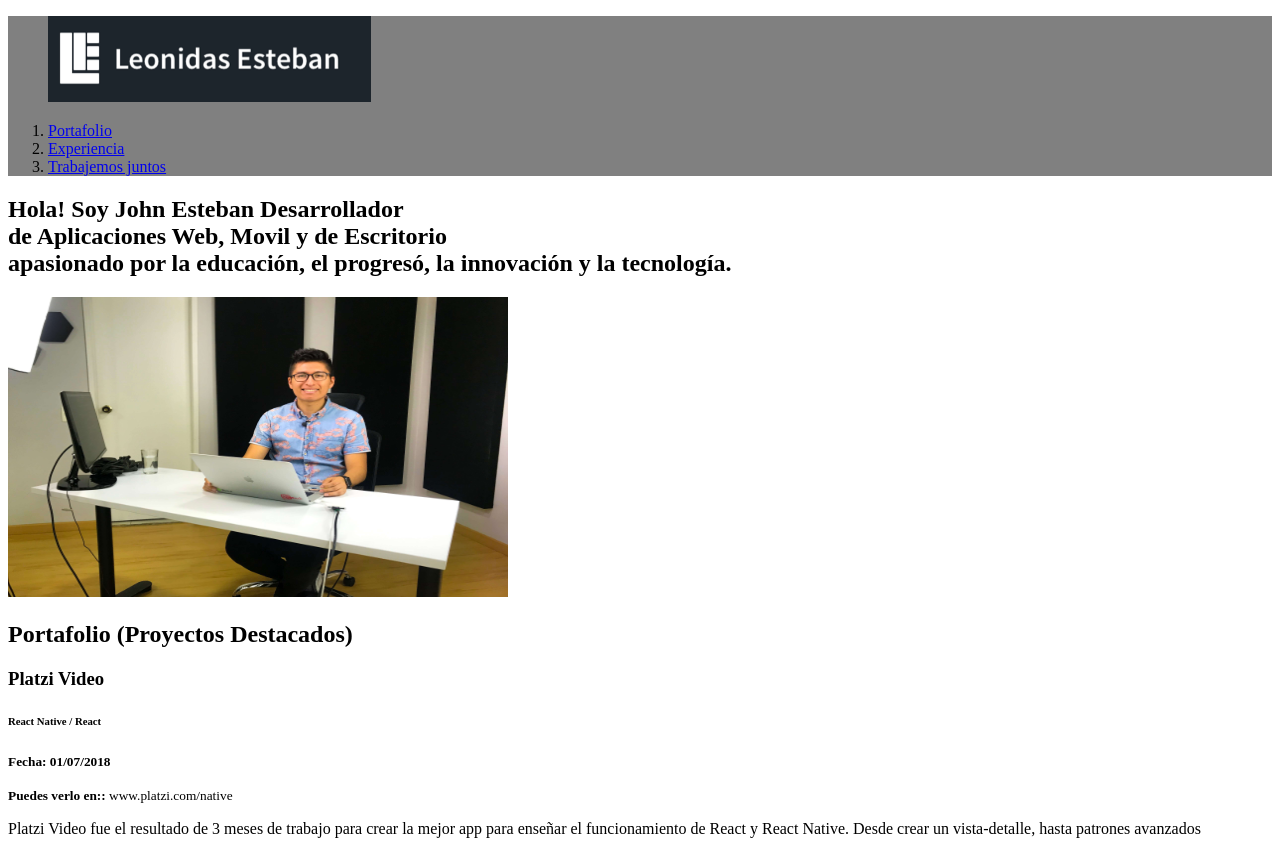
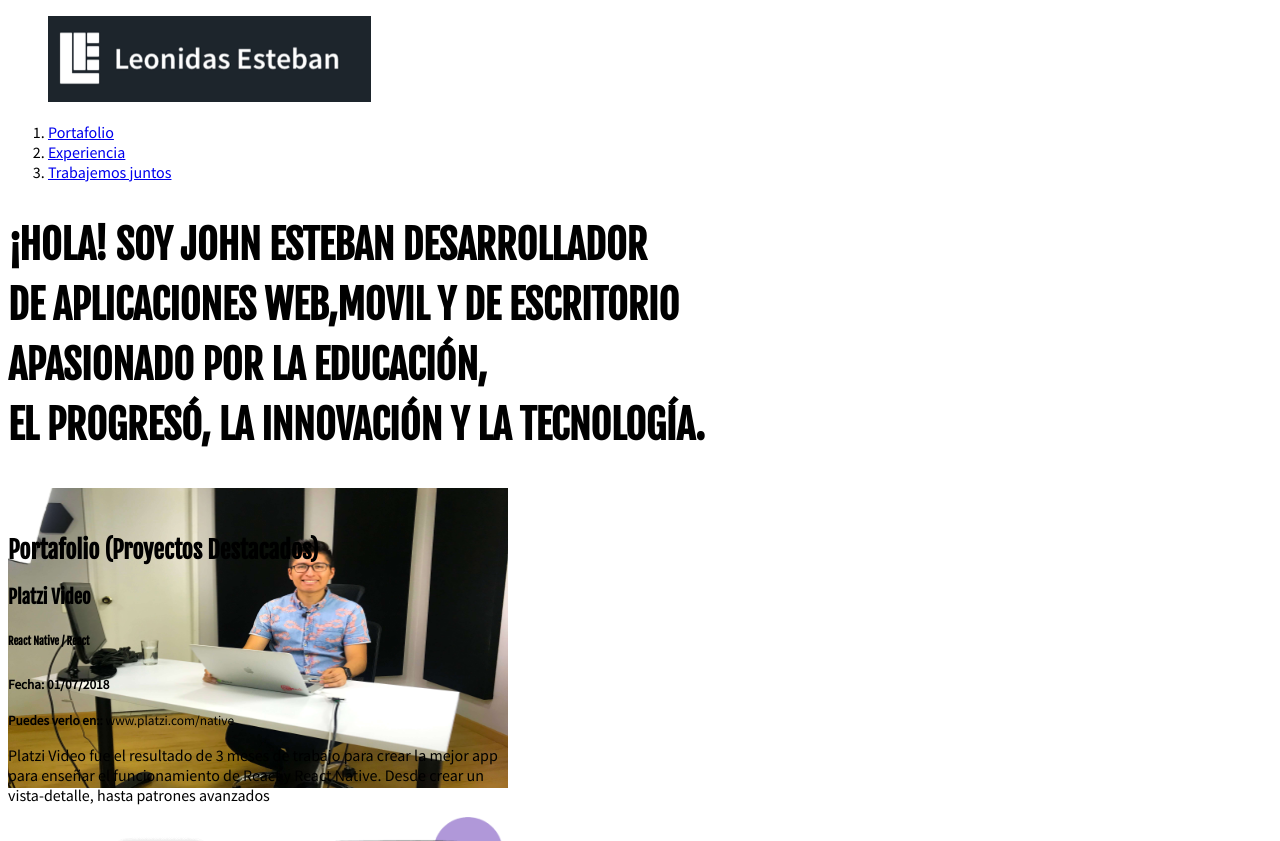
Before and after one commit to JohnEstebanAP/Portafolio-Web, a plain HTML site: page index.html in a window 1280 px wide. Shown: the top 841 px of the page. Drawn offline with Linux system fonts and the light colour scheme.

Commit message:
clase numero 19

```diff
--- a/css/stilos.css
+++ b/css/stilos.css
@@ -1,3 +1,23 @@
-header{
-    background-color: grey !important;
+body{
+     font-family: 'Source Sans Pro', sans-serif;}
+
+h1,h2,h3,h4,h5,h6{
+    font-family: 'Fjalla One', sans-serif;
 }
+
+h1{
+    font-size: 40px;
+    line-height: 150%;
+    letter-spacing: -0.2px;
+    text-transform: uppercase;
+    text-decoration: none;
+}
+
+.hero{
+    height: 300px;
+}
+
+.project-details{
+    width: 500px;
+    height: 200px;
+}
--- a/index.html
+++ b/index.html
@@ -5,62 +5,69 @@
     <meta http-equiv="X-UA-Compatible" content="IE=edge">
     <meta name="viewport" content="width=device-width, initial-scale=1.0">
     <title>Portafolio John Esteban AP</title>
+    <link rel="preconnect" href="https://fonts.gstatic.com">
+    <link href="https://fonts.googleapis.com/css2?family=Fjalla+One&family=Source+Sans+Pro&display=swap" rel="stylesheet">
     <link rel="icon" type="image/png" href="img/favicon.png">
     <link rel="stylesheet" href="css/stilos.css">
 </head>
 <body>
-    <header>
-        <div>
-            <figure>
+    <header class="header">
+        <div >
+            <figure class ="Logo">
                 <img src="img/logo.png" alt="Logo de http://JohnEsteban.com">
             </figure>
 
-            <nav>
+            <nav class="menu">
                 <ol>
                     <li>
-                        <a href="#portafolio">Portafolio</a>
+                        <a class="link" href="#portafolio">Portafolio</a>
                     </li>
 
                     <li>
-                        <a href="#experiencia">Experiencia</a>
+                        <a class="link" href="#experiencia">Experiencia</a>
                     </li>
 
                     <li>
-                        <a href="#contacto">Trabajemos juntos</a>
+                        <a class="link" href="#contacto">Trabajemos juntos</a>
                     </li>
                 </ol>
             </nav>
         </div>
     </header>
-        <section>
+        <section class="hero">
             <h1>
-                Hola! Soy <strong>John Esteban</strong> Desarrollador
-                <br/> de  <strong>Aplicaciones Web, Movil y de Escritorio</strong>
-                <br/> apasionado por la <strong>educación, el progresó, la innovación y la tecnología</strong>.
+                ¡Hola! Soy <strong>John Esteban</strong> Desarrollador
+                <br/>de <strong>Aplicaciones Web,Movil y de Escritorio</strong>
+                <br/>apasionado  por la <strong>educación,
+                <br/>el progresó, la innovación y la tecnología</strong>.
             </h1>
             <img src="img/hero.jpg" width="500px" height="300px" alt="Imagen principal del sitio">
         </section>
 
-        <section id="portafolio">
+        <section class="portfolio">
             <h2>Portafolio (Proyectos Destacados)</h2>
-            <article>
-                <h3>Platzi Video</h3>
-                <h6>React Native / React</h6>
-                <p><small><strong>Fecha: 01/07/2018</strong></small></p>
-                <p><small><strong>Puedes verlo en::</strong> www.platzi.com/native</small></p>
-                <p>Platzi Video fue el resultado de 3 meses de trabajo
+            <article class="project">
+                <div class="project-details">
+                    <h3 class="project-title">Platzi Video</h3>
+                    <h6 class="project-course">React Native / React</h6>
+                    <p class="project-date"><small><strong>Fecha: 01/07/2018</strong></small></p>
+                    <p class="project-url"><small><strong>Puedes verlo en::</strong> www.platzi.com/native</small></p>
+                    <p class="project-description">Platzi Video fue el resultado de 3 meses de trabajo
                     para crear la mejor app para enseñar el funcionamiento
-                    de React y React Native. Desde crear un vista-detalle, hasta patrones avanzados
-                </p>
-                <img src="img/platzi-video-react-native.png" width="500px" alt="proyecto del curso de react native">
+                    de React y React Native. Desde crear un vista-detalle, hasta patrones avanzados</p>
+                </div>
+
+                <figure>
+                    <img src="img/platzi-video-react-native.png" width="500px" alt="proyecto del curso de react native">
+                </figure>
             </article>
         </section>
 
         <section id="experiencia">
             <h2>Más sobre mi Experiencia</h2>
-            <article>
-                <figure>
-                    <img src="img/platzi-conf.jpg" width="500px" alt="">
+            <article class="event">
+                <figure class="event-imgContainer">
+                    <img class"event-img" src="img/platzi-conf.jpg" width="500px" alt="">
                 </figure>
                 <h3>PlatziConf México 2018</h3>
                 <p>El evento más grande que quiere aprender más de internet. En este evento te comparto como tener una vida de constante aprendizaje.</p>
@@ -68,17 +75,14 @@
             </article>
         </section>
 
-        <section id="contacto">
+        <section class="contact" id="contacto">
             <from action="/suscripcion/">
                 <h3>¿Creamos algo juntos?</h3>
                 <input type="text" placeholder="Déjame tu email" id="email">
                 <button>Enviar</button>
             </from>
         </section>
-        <footer>
-
-
-
+        <footer class="footer">
         </footer>
 </body>
 </html>
```
